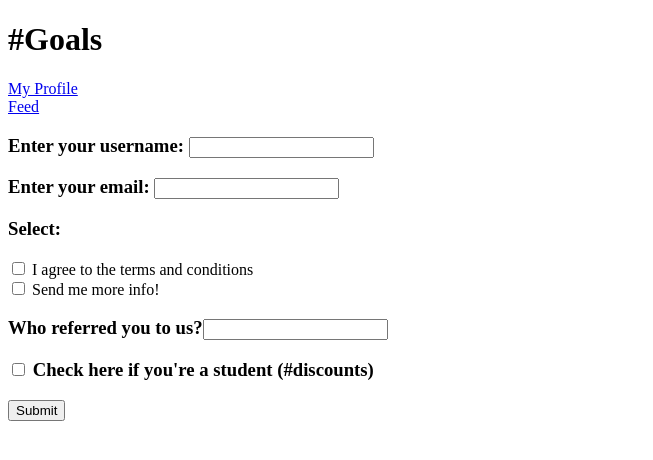
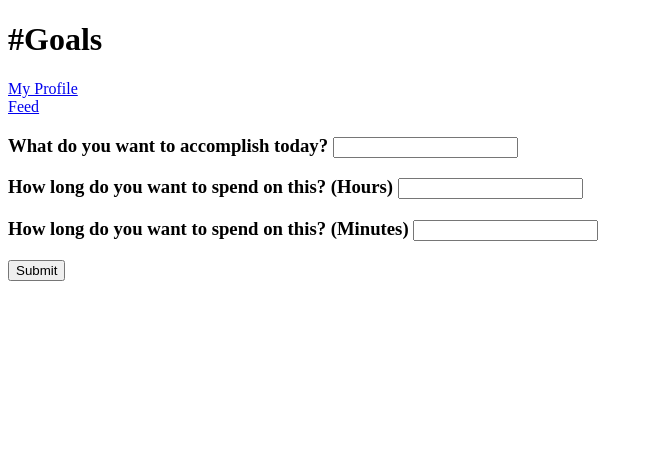
Before and after one commit to Georgeg10499/-goals, a Python web app: template templates/main.html in a window 1280 px wide. Shown: the top 460 px of the page, without its empty margins (0-653 px from the left). Run offline with Jinja, Linux system fonts and the light colour scheme; the template is opened without the code that fills it, so the values that code supplies are empty; some libraries are stand-ins or nearby versions.

Commit message:
cat's update 2

```diff
--- a/templates/main.html
+++ b/templates/main.html
@@ -21,18 +21,14 @@
     <a href= "feed.html"> Feed </a>
   </div>
 
-  <form method="post" action ="">
-     <h3>Enter your username: <input type="text" name="username"/></h3>
-     <h3>Enter your email: <input type="text" name="email"/></h3>
-     <h3>Select: </h3>
-     <input type="checkbox" name="terms" value= "True"> I agree to the terms and conditions
- <br>
- <input type="checkbox" name="deals" value= "True" > Send me more info!
-     <h3>Who referred you to us?<input type="text" name="referral"/></h3>
-<h3><input type="checkbox" name="student"  value= "True">
-  Check here if you're a student (#discounts)<br> </h3>
-  <p><input type="submit" value="Submit" ></p>
-</form>
+<div id = "new goal"
+  <form method="post" action="">
+    <h3>What do you want to accomplish today? <input type="text" name="goal"></h3>
+    <h3>How long do you want to spend on this? (Hours) <input type="text" name="hour"></h3>
+    <h3>How long do you want to spend on this? (Minutes) <input type="text" name="minutes"></h3>
+    <input type="submit" value="Submit">
+  </form>
+
 </div>
 </body>
 </html>
```
